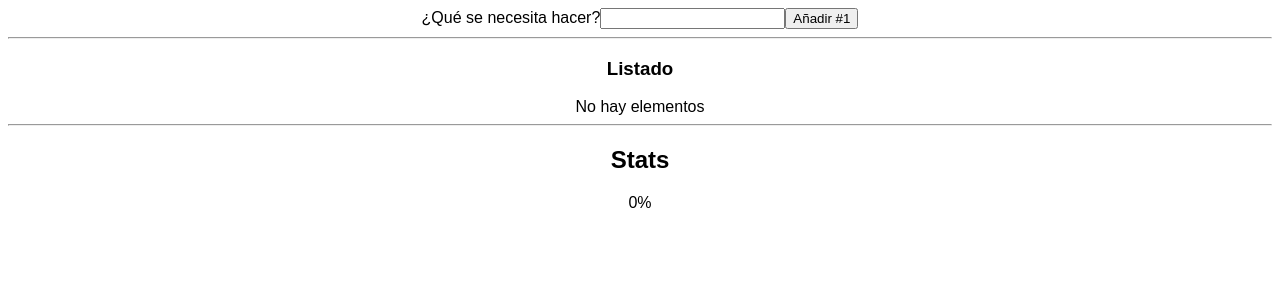
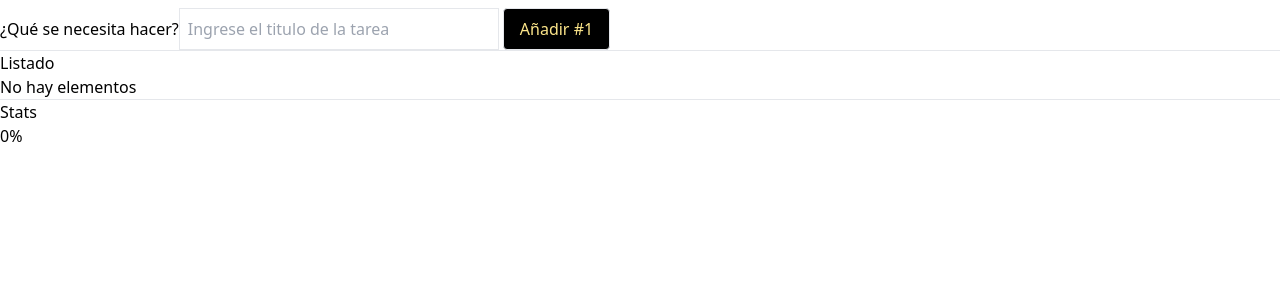
Before and after one commit to vickoman/custom-react-todoApp, a React (Create React App) app: page / in a window 1280 px wide. Shown: the top 300 px of the page. Built offline with nearby package versions, Linux system fonts and the light colour scheme.

Commit message:
Apply some styles to play around

```diff
--- a/src/App.js
+++ b/src/App.js
@@ -1,10 +1,11 @@
 import React from "react";
 import { TodoApp } from "./Components/TodoApp";
-import "./styles.css";
+import './assets/main.css';
+import Card from './Components/Card'
 
 export default function App() {
   return (
-    <div className="App">
+    <div className="App pt-2">
       <TodoApp />
     </div>
   );
--- /dev/null
+++ b/src/Components/Card.jsx
@@ -0,0 +1,22 @@
+import React from 'react'
+
+const Card = ({photo}) => {
+    return (
+        <div className='card'>
+            <img src={photo} alt="" className='w-full' />
+            <div className="px-6 py-4">
+                <div className="font-bold text-xl mb-2">The Coldest Sunset</div>
+                <p className="text-gray-700 text-base">
+                    Lorem ipsum dolor sit amet, consectetur adipisicing elit. Voluptatibus quia, nulla! Maiores et perferendis eaque, exercitationem praesentium nihil.
+                </p>
+            </div>
+            <div className="px-6 py-4">
+                <span className="inline-block bg-gray-200 rounded-full px-3 py-1 text-sm font-semibold text-gray-700 mr-2">#photography</span>
+                <span className="inline-block bg-gray-200 rounded-full px-3 py-1 text-sm font-semibold text-gray-700 mr-2">#travel</span>
+                <span className="inline-block bg-gray-200 rounded-full px-3 py-1 text-sm font-semibold text-gray-700">#winter</span>
+            </div>
+        </div>
+    )
+}
+
+export default Card
--- a/src/Components/InputTextTask.jsx
+++ b/src/Components/InputTextTask.jsx
@@ -37,11 +37,14 @@ export class InputTextTask extends React.Component {
         <form onSubmit={this.handleSubmit}>
           <label htmlFor="new-todo">¿Qué se necesita hacer?</label>
           <input
+            type="text"
+            className="border text-grey-darkest px-2 py-2 w-80"
             id="new-todo"
             onChange={this.handleChange}
             value={this.props.name}
+            placeholder={this.props.placeholder}
           />
-          <button>Añadir #{this.props.tasks.length + 1}</button>
+          <button className="btn border text-base ml-1 bg-black  text-yellow-200">Añadir #{this.props.tasks.length + 1}</button>
         </form>
       </div>
     );
--- a/src/Components/TodoApp.jsx
+++ b/src/Components/TodoApp.jsx
@@ -8,7 +8,10 @@ export class TodoApp extends React.Component {
     super(props);
     this.state = {
       tasks: [],
-      name: ""
+      name: "",
+      placeholders: {
+        inputTask: "Ingrese el titulo de la tarea"
+      }
     };
     this.handleInsertTask = this.handleInsertTask.bind(this);
     this.onNameChange = this.onNameChange.bind(this);
@@ -57,6 +60,7 @@ export class TodoApp extends React.Component {
           handleInsertTask={this.handleInsertTask}
           name={this.state.name}
           onDeleteTask={this.handleDelete}
+          placeholder={this.state.placeholders.inputTask}
         />
         <hr />
         <h3>Listado</h3>
```
